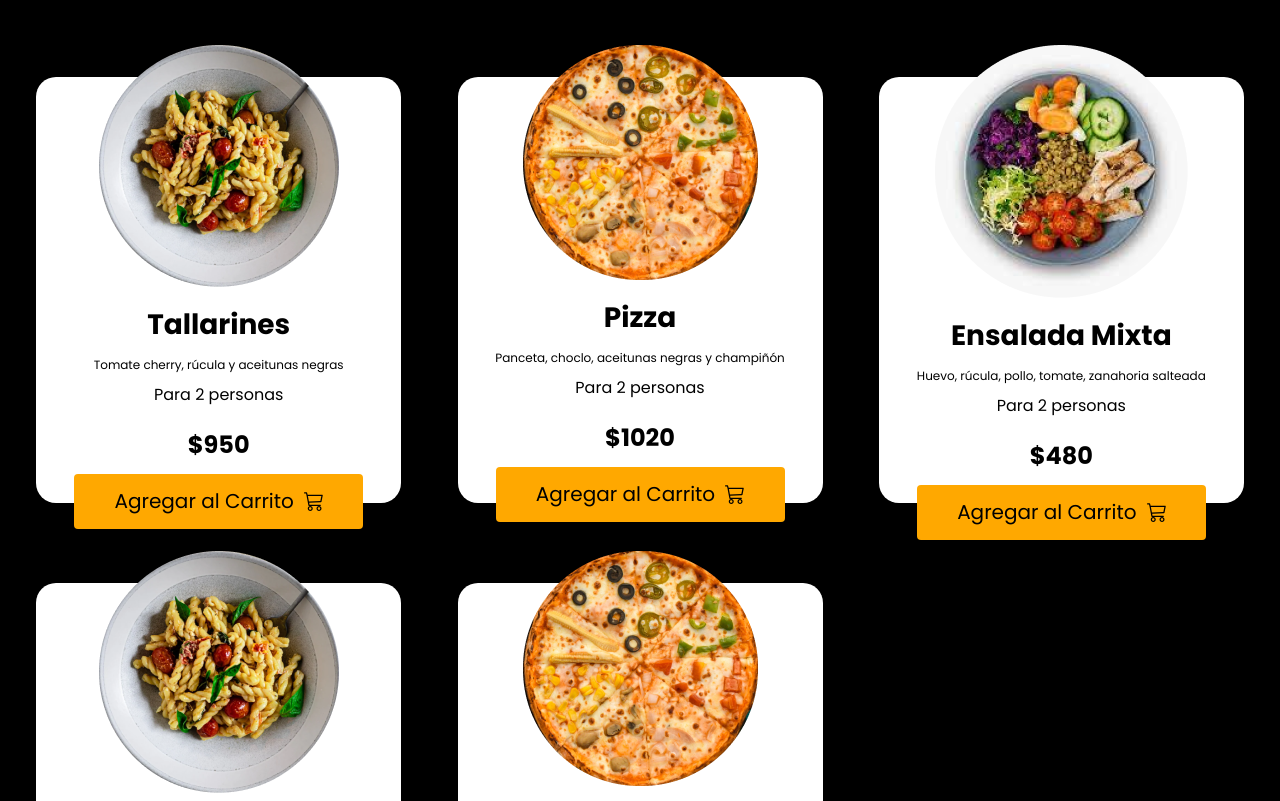
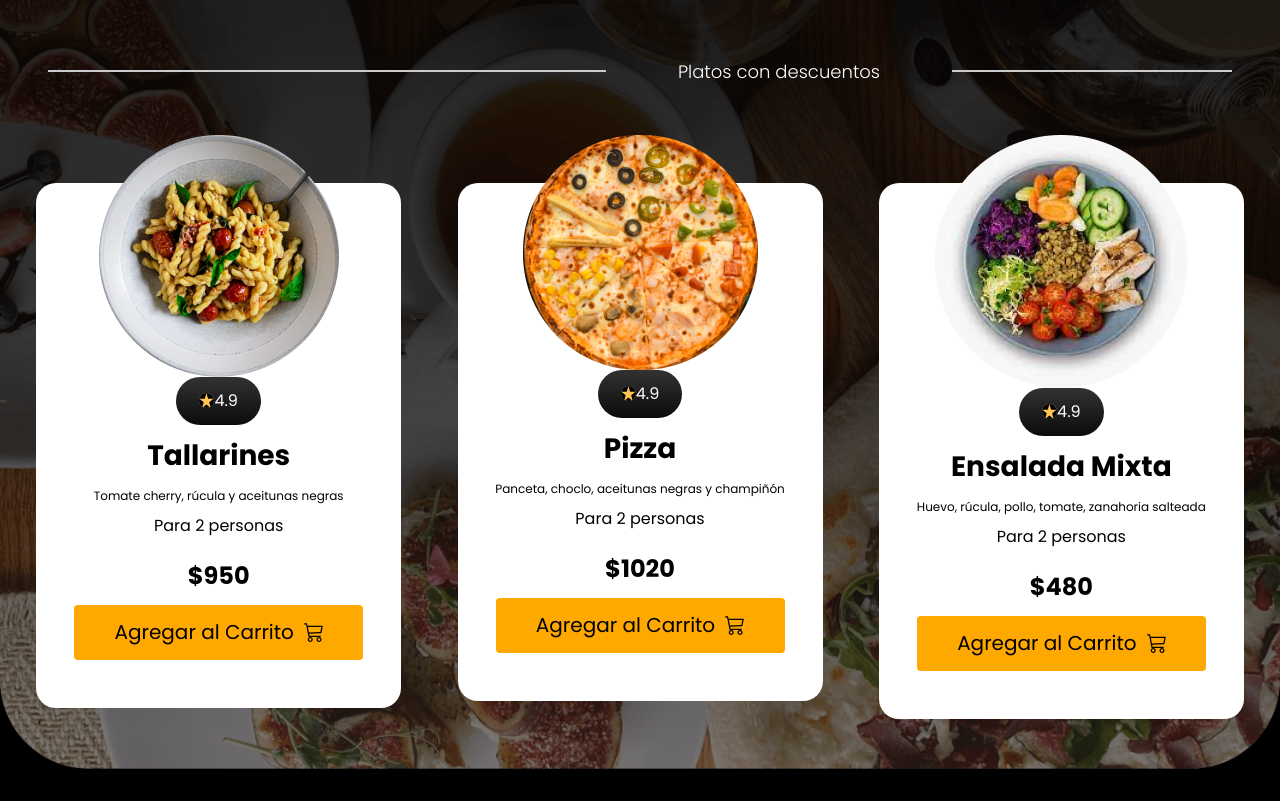
Before and after one commit to No-Country/c9-20-javareact-fulltime, a React (Vite) app in the folder frontend/: page /promotions in a window 1280 px wide. Shown: the part 359-1160 px from the top of the page. Built offline with nearby package versions, Linux system fonts and the light colour scheme; no server answers.

Commit message:
BadgeStar style created

```diff
--- a/frontend/src/pages/home/components/Items.jsx
+++ b/frontend/src/pages/home/components/Items.jsx
@@ -8,12 +8,13 @@ import {
 } from "../styled-components";
 import { cart } from "../../../../public/icons"
 
-const Items = ({ title, image, description, people, price, onClick }) => {
+const Items = ({ title, image, description, people, price, onClick, children }) => {
 	return (
 		<ItemContainer>
 			<section>
 				<ItemImg>
 					<img src={image} alt="image" />
+					{children}
 				</ItemImg>
 				<h2>{title}</h2>
 				<ItemDescription>
--- a/frontend/src/pages/home/components/Promotions.jsx
+++ b/frontend/src/pages/home/components/Promotions.jsx
@@ -1,17 +1,19 @@
 import { Modal } from "../../../components";
 import { useFunctionalityModal } from "../../../hooks";
-import { Div } from "../../../styled-components";
+import { Div, BadgeStar } from "../../../styled-components";
 import Items from "../components/Items";
 import { SectionStyled } from "../styled-components";
 import HeaderSubTitle from "../../../components/HeaderSubTitle";
 import DivisionLine from "../../../components/DivisionLine";
 import { platoPasta, platoPizza, platoEnsalada } from "../../../../public/assets";
+import { HomeContainer } from "../styled-components/HomeComponents";
+import star from "../../../../public/icons/Star.svg"
 
 const Promotions = () => {
 	const { open, handleCloset, handleOpen } = useFunctionalityModal();
 
 	return (
-		<div style={{backgroundColor: "#000"}}>
+		<HomeContainer>
 			<SectionStyled>
 				<HeaderSubTitle
 					title='PROMO ESPECIAL DE FIN DE SEMANA'
@@ -28,43 +30,39 @@ const Promotions = () => {
 						circle={"true"}
 						description={"Tomate cherry, rúcula y aceitunas negras"}
 						people={"2"}
-						price={950}
-						onClick={handleOpen} />
+						price={950}>
+						<BadgeStar>
+							<img src={star} alt="star svg image" />
+							4.9
+						</BadgeStar>
+					</Items>
 					<Items
 						title={"Pizza"}
 						image={platoPizza}
 						circle={"true"}
 						description={"Panceta, choclo, aceitunas negras y champiñón"}
 						people={"2"}
-						price={1020}
-						onClick={handleOpen} />
+						price={1020}>
+						<BadgeStar>
+							<img src={star} alt="star svg image" />
+							4.9
+						</BadgeStar>
+					</Items>
 					<Items
 						title={"Ensalada Mixta"}
 						image={platoEnsalada}
 						circle={"true"}
 						description={"Huevo, rúcula, pollo, tomate, zanahoria salteada "}
 						people={"2"}
-						price={480}
-						onClick={handleOpen} />
-					<Items
-						title={"Tallarines"}
-						image={platoPasta}
-						circle={"true"}
-						description={"Tomate cherry, rúcula y aceitunas negras"}
-						people={"2"}
-						price={2500}
-						onClick={handleOpen} />
-					<Items
-						title={"Pizza"}
-						image={platoPizza}
-						circle={"true"}
-						description={"Panceta, choclo, aceitunas negras y champiñón"}
-						people={"2"}
-						price={2500}
-						onClick={handleOpen} />
+						price={480}>
+						<BadgeStar>
+							<img src={star} alt="star svg image" />
+							4.9
+						</BadgeStar>
+					</Items>
 				</Div>
 			</SectionStyled>
-		</div>
+		</HomeContainer>
 	);
 };
 
--- a/frontend/src/pages/home/styled-components/layout.styled.jsx
+++ b/frontend/src/pages/home/styled-components/layout.styled.jsx
@@ -56,8 +56,7 @@ export const CardTitle = styled.div`
 /* Container del item responsive abierto a que lo modifiquen */
 export const ItemContainer = styled.div`
 width: 365px;
-height: 426px;
-padding: 1em;
+height: fit-content;
 background-color: #FFF;
 border-radius: 20px;
 
@@ -78,9 +77,15 @@ button{
 }
 `;
 export const ItemImg = styled.div`
+display: flex;
+flex-direction: column;
+justify-content: center;
+align-items: center;
+/* margin: auto; */
 img{
     border-radius: 30px;
 }
+
 ${props => props.circle === 'true' && css`
     width: 200px;
     height: 200px;
--- a/frontend/src/styled-components/global/rootStyles.styled.jsx
+++ b/frontend/src/styled-components/global/rootStyles.styled.jsx
@@ -41,8 +41,8 @@ export const GlobalStyle = createGlobalStyle`
         text-decoration: none;
         color: inherit;
     }
-    img{
+    /* img{
         max-width: 100%;
         inline-size: auto;
-    }
+    } */
 `;
--- a/frontend/src/styled-components/layout/layout.styled.jsx
+++ b/frontend/src/styled-components/layout/layout.styled.jsx
@@ -267,3 +267,14 @@ export const ArticleModal = styled.article`
     }
 
 `;
+
+export const BadgeStar = styled.div`
+  width: 84.7px;
+  height: 47.72px;
+  color: #FFF;
+  display: flex;
+  justify-content: center;
+  align-items: center;
+  background: linear-gradient(180deg, #323232 0%, #0B0B0B 100%);
+  border-radius: 50px;
+`;
```
Also changed, not shown: frontend/public/icons/logo.svg.
